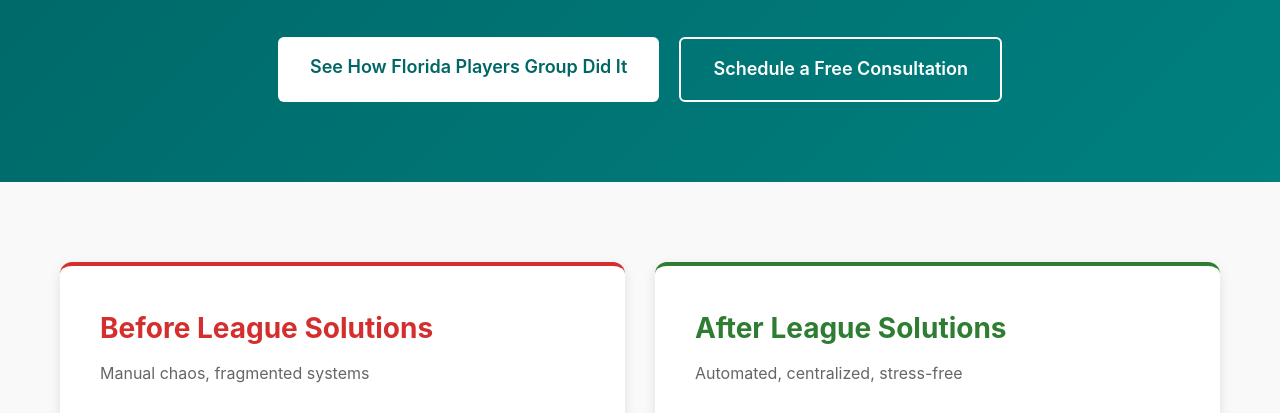
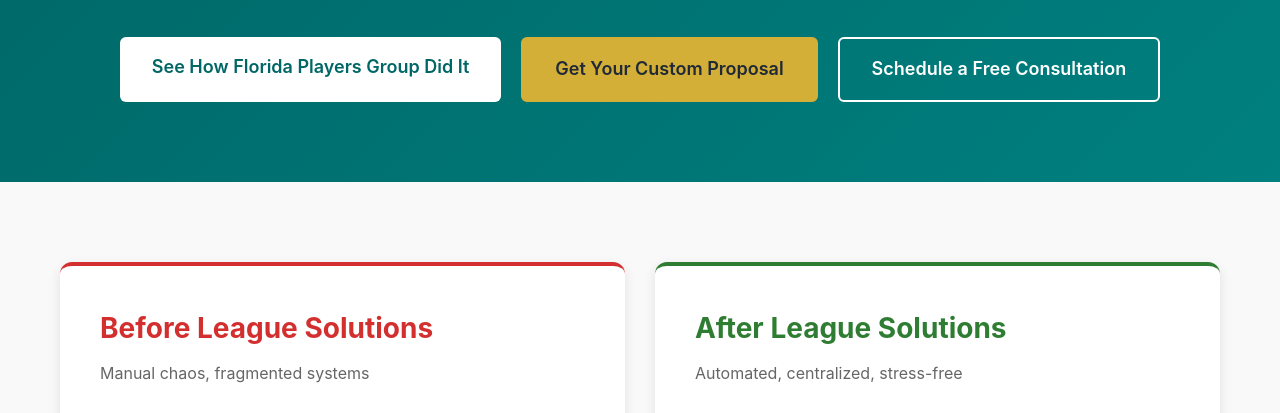
Before and after one commit to tkdbrad03/league-solutions, a plain HTML site: page index.html in a window 1280 px wide. Shown: the part 323-736 px from the top of the page. Drawn offline with Linux system fonts and the light colour scheme.

Commit message:
Add gold button styles and update CTA links

```diff
--- a/index.html
+++ b/index.html
@@ -124,6 +124,19 @@
         .btn-secondary:hover {
             background: white;
             color: #006666;
+        }
+
+        .btn-gold {
+            background: #d4af37;
+            color: #1f2937;
+            border: 2px solid #d4af37;
+        }
+
+        .btn-gold:hover {
+            background: #c5a028;
+            border-color: #c5a028;
+            transform: translateY(-2px);
+            box-shadow: 0 4px 12px rgba(212, 175, 55, 0.3);
         }
 
         /* Problem Section */
@@ -573,6 +586,7 @@
             <p>Automated league management for organizers tired of spending 10+ hours a week on manual admin work</p>
             <div class="cta-buttons">
                 <a href="https://drive.google.com/file/d/1kVR3Svj9PGhV-3xnimkLyNglCn62WepA/view?usp=sharing" target="_blank" class="btn btn-primary">See How Florida Players Group Did It</a>
+                <a href="/configure" class="btn btn-gold">Get Your Custom Proposal</a>
                 <a href="https://calendar.app.google/xWSmGf34BtezxwYV9" target="_blank" class="btn btn-secondary">Schedule a Free Consultation</a>
             </div>
         </div>
@@ -899,6 +913,7 @@
             <h2>Ready to Get Your Weekends Back?</h2>
             <p>Stop spending 5-10 hours a week on paperwork</p>
             <div class="cta-buttons">
+                <a href="/configure" class="btn btn-gold">Get Your Custom Proposal</a>
                 <a href="https://calendar.app.google/xWSmGf34BtezxwYV9" target="_blank" class="btn btn-primary">Schedule Your Free Consultation</a>
                 <a href="https://drive.google.com/file/d/1kVR3Svj9PGhV-3xnimkLyNglCn62WepA/view?usp=sharing" target="_blank" class="btn btn-secondary">Download the Case Study</a>
             </div>
```
